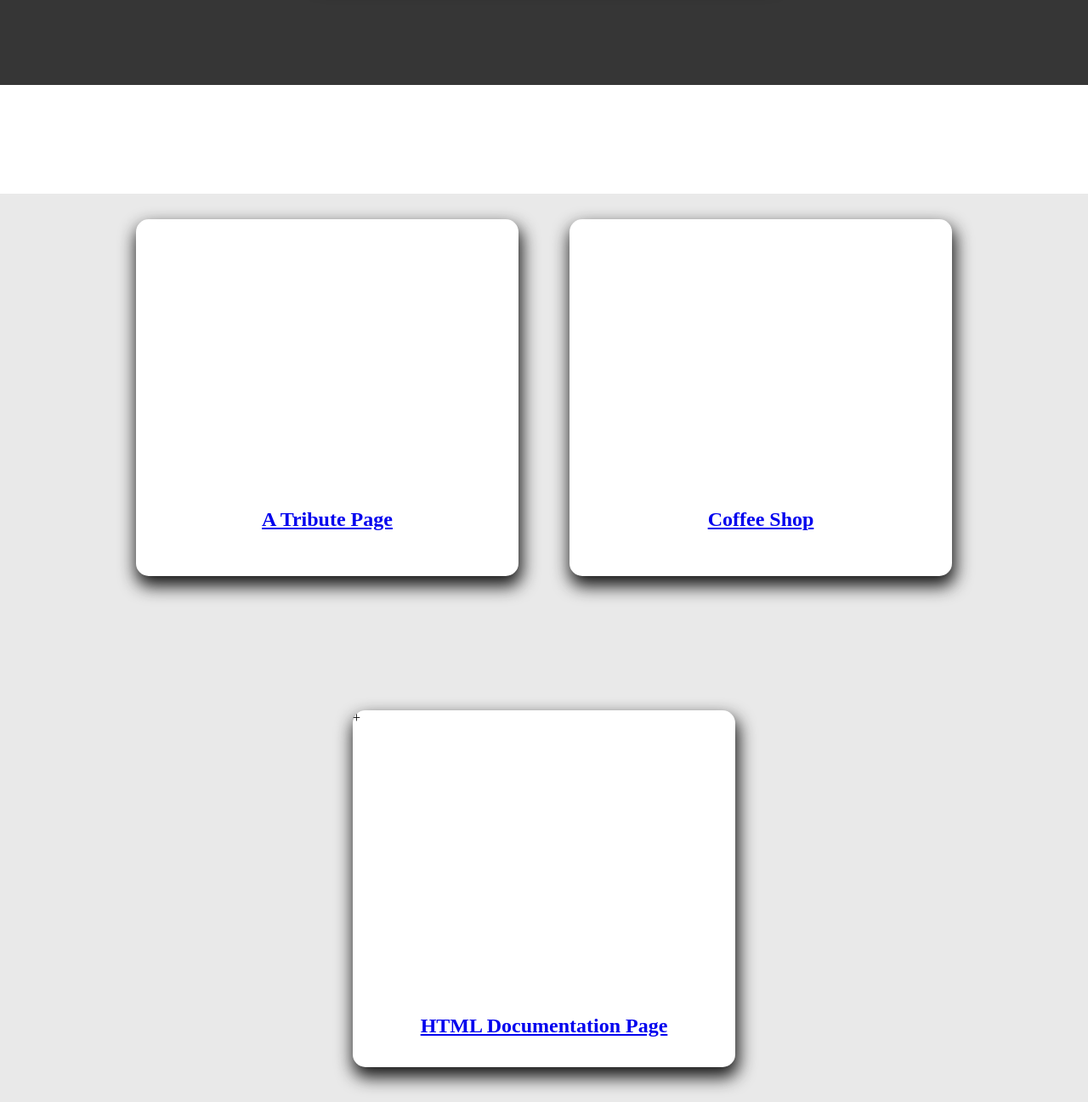
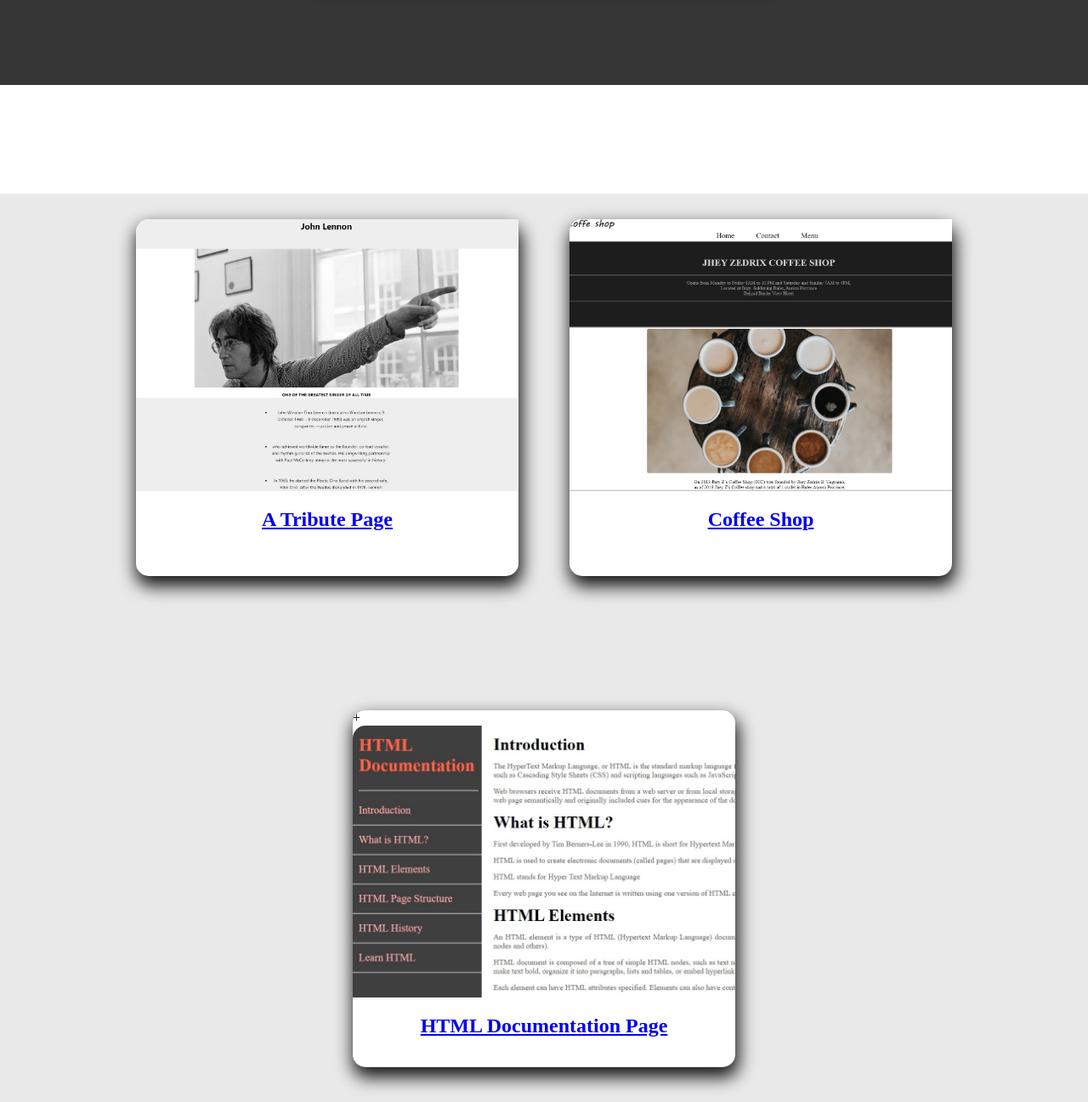
Before and after one commit to nbungriano/Personal-Portfolio, a plain HTML site: page index.html in a window 1280 px wide. Shown: the part 1500-2797 px from the top of the page at 85% size. Drawn offline with Linux system fonts and the light colour scheme; the site is published under a folder, as on GitHub Pages, so addresses that start at the root find nothing.

Commit message:
Update style.css

```diff
--- a/style.css
+++ b/style.css
@@ -73,7 +73,7 @@ body, html {
 }
 
 #showcase {
-    background: url(/background.jpg)no-repeat center center/cover;
+    background: url(background.jpg)no-repeat center center/cover;
     height: 100vh;
 }
 
@@ -204,15 +204,15 @@ main {
   }
 
   .tribute-img {
-      background-image: url(/a\ tribute\ page.jpg) ;
+      background-image: url(a\ tribute\ page.jpg) ;
   }
 
   .coffee-img {
-      background-image: url(/coffee\ shop.jpg);
+      background-image: url(coffee\ shop.jpg);
   }
 
 .documentation-img {
-    background-image:  url(/documentation\ page.jpg);
+    background-image:  url(documentation\ page.jpg);
 }
 
 
```
